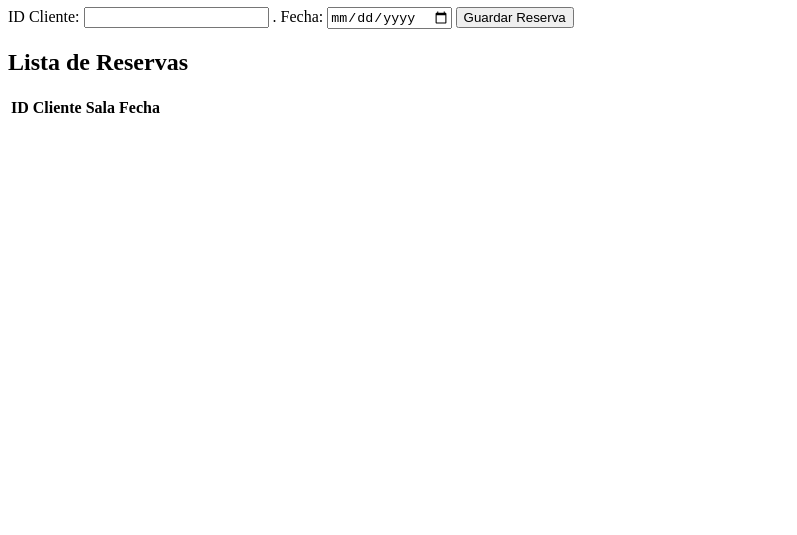
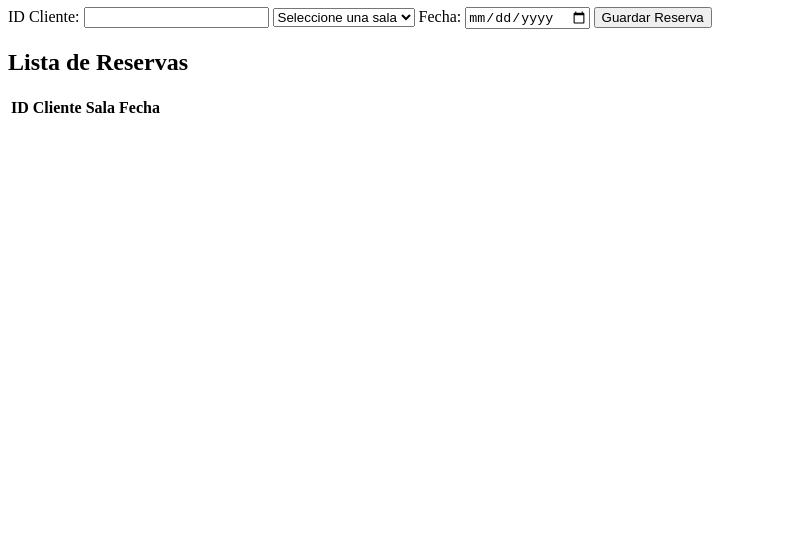
Before and after one commit to Christian-Saavedra-26/Gesti-n-de-salas-y-reservas, a plain HTML site: page static/index.html in a window 1280 px wide. Shown: the part 265-800 px from the top of the page, without its empty margins (0-797 px from the left). Drawn offline with Linux system fonts and the light colour scheme; no server answers.

Commit message:
fixing errors

```diff
--- a/static/index.html
+++ b/static/index.html
@@ -37,7 +37,9 @@
       <label for="reserva-id">ID</label>
       <label for="reserva-cliente">Cliente:</label>
       <input type="text" id="reserva-cliente" required />
-      .
+      <select id="reserva-sala">
+        <option value="">Seleccione una sala</option>
+      </select>
       <label for="reserva-fecha">Fecha:</label>
       <input type="date" id="reserva-fecha" required />
       <button type="submit">Guardar Reserva</button>
```
